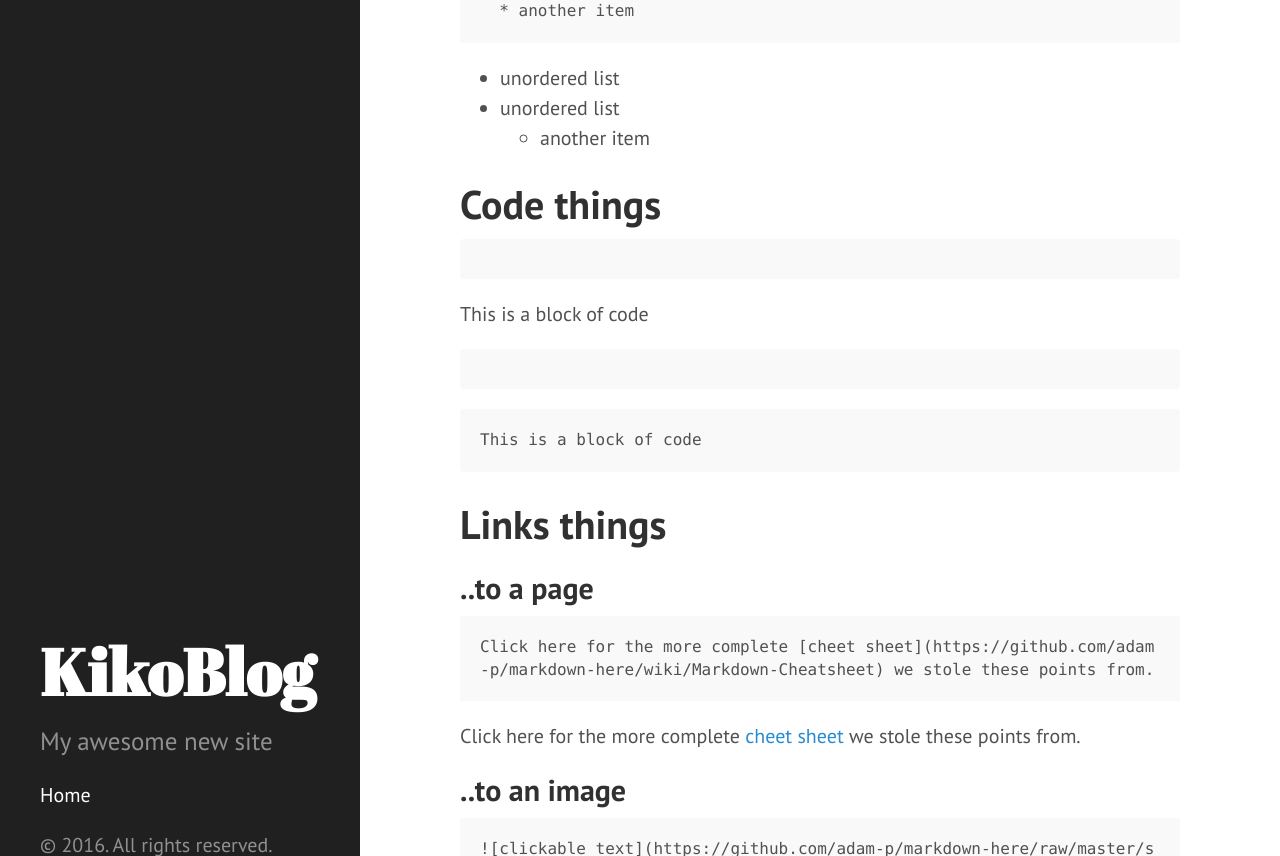
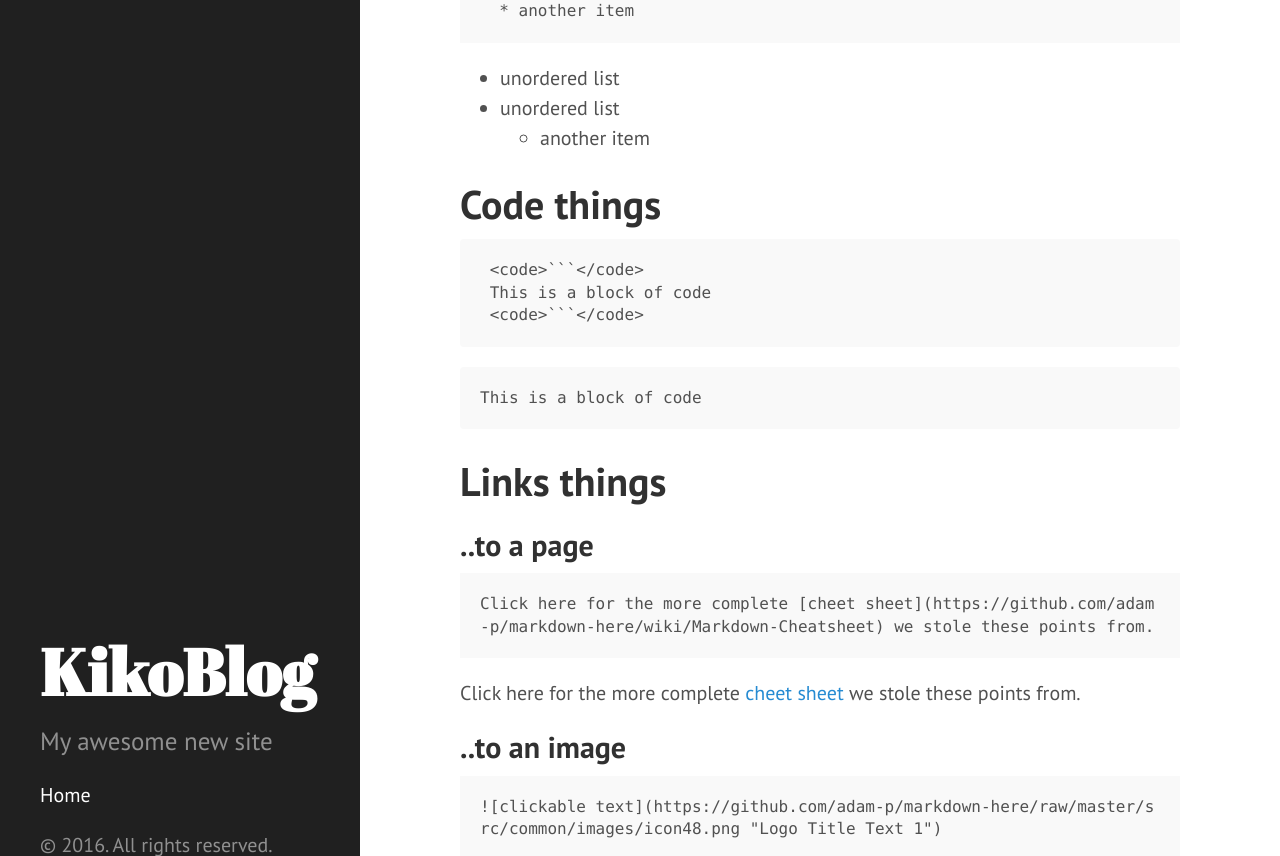
Before and after one commit to KikoBlog/KikoBlog.github.io, a Jekyll site: the page built from _posts/2016-01-21-markdown-cheatsheet.markdown, in a window 1280 px wide and 900 px high, scrolled down 1066 px, cut to the strip 0-856 px from the top of the window. Built offline with Jekyll 4.4.1, drawn with Linux system fonts in a browser that asks for light colours.

Commit message:
Update 2016-01-21-markdown-cheatsheet.markdown

````diff
--- a/_posts/2016-01-21-markdown-cheatsheet.markdown
+++ b/_posts/2016-01-21-markdown-cheatsheet.markdown
@@ -53,9 +53,9 @@ _italics_
 # Code things
 
 ```
- ```
+ <code>```</code>
  This is a block of code
- ```
+ <code>```</code>
 ```
 
 ```
````
